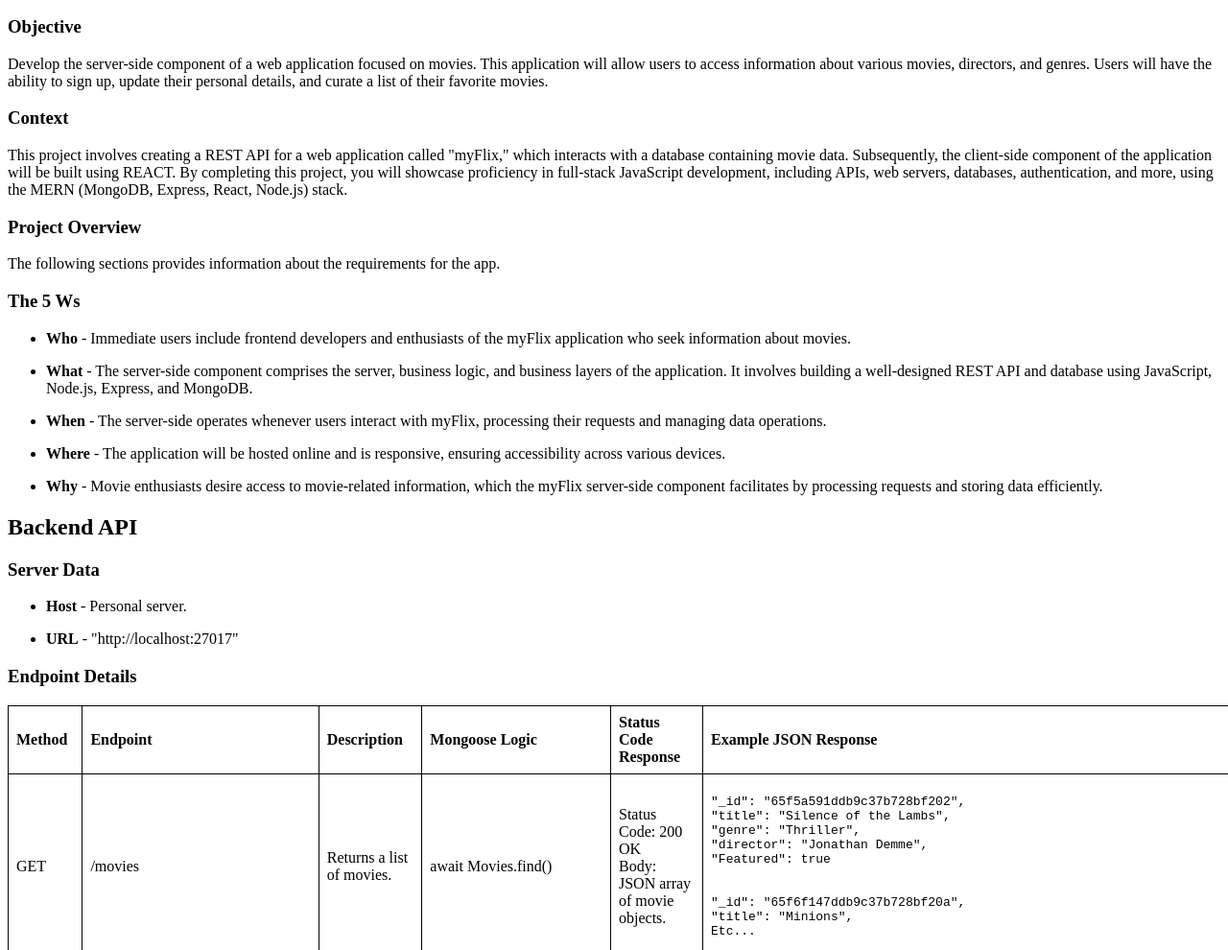
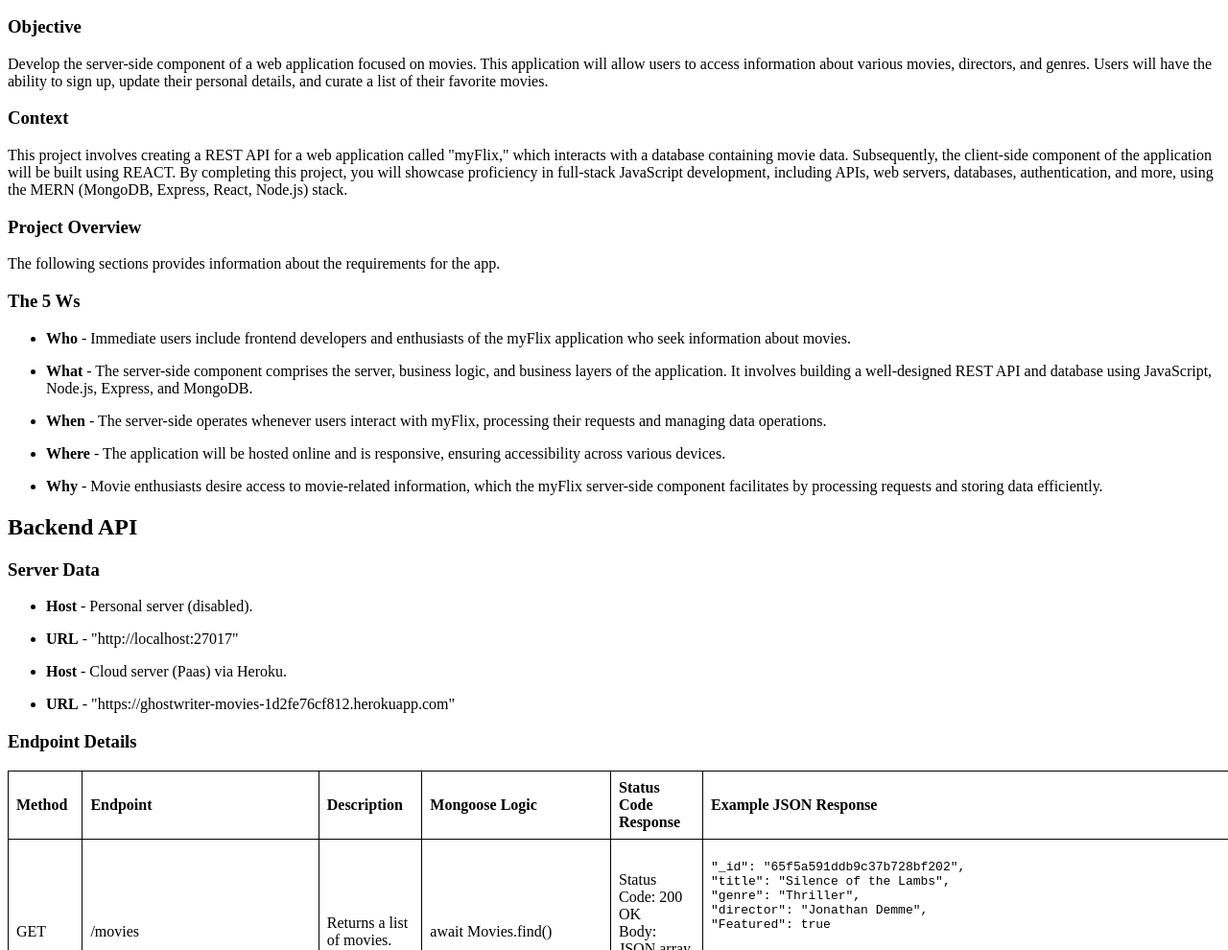
Before and after one commit to GhostWriter2023/a_movie_ap, a website: page public/documentation.html in a window 1280 px wide. Shown: the part 110-1100 px from the top of the page at 96% size. Drawn offline with Linux system fonts and the light colour scheme.

Commit message:
Updated Documentation

```diff
--- a/public/documentation.html
+++ b/public/documentation.html
@@ -41,10 +41,16 @@
           <h3>Server Data</h3>
           <ul>
             <li>
-              <p><strong>Host</strong> - Personal server.</p>
+              <p><strong>Host</strong> - Personal server (disabled).</p>
             </li>
             <li>
               <p><strong>URL</strong> - "http://localhost:27017"</p>
+            </li>
+            <li>
+              <p><strong>Host</strong> - Cloud server (Paas) via Heroku.</p>
+            </li>
+            <li>
+              <p><strong>URL</strong> - "https://ghostwriter-movies-1d2fe76cf812.herokuapp.com"</p>
             </li>
           </ul>
           <h3>Endpoint Details</h3>
```
